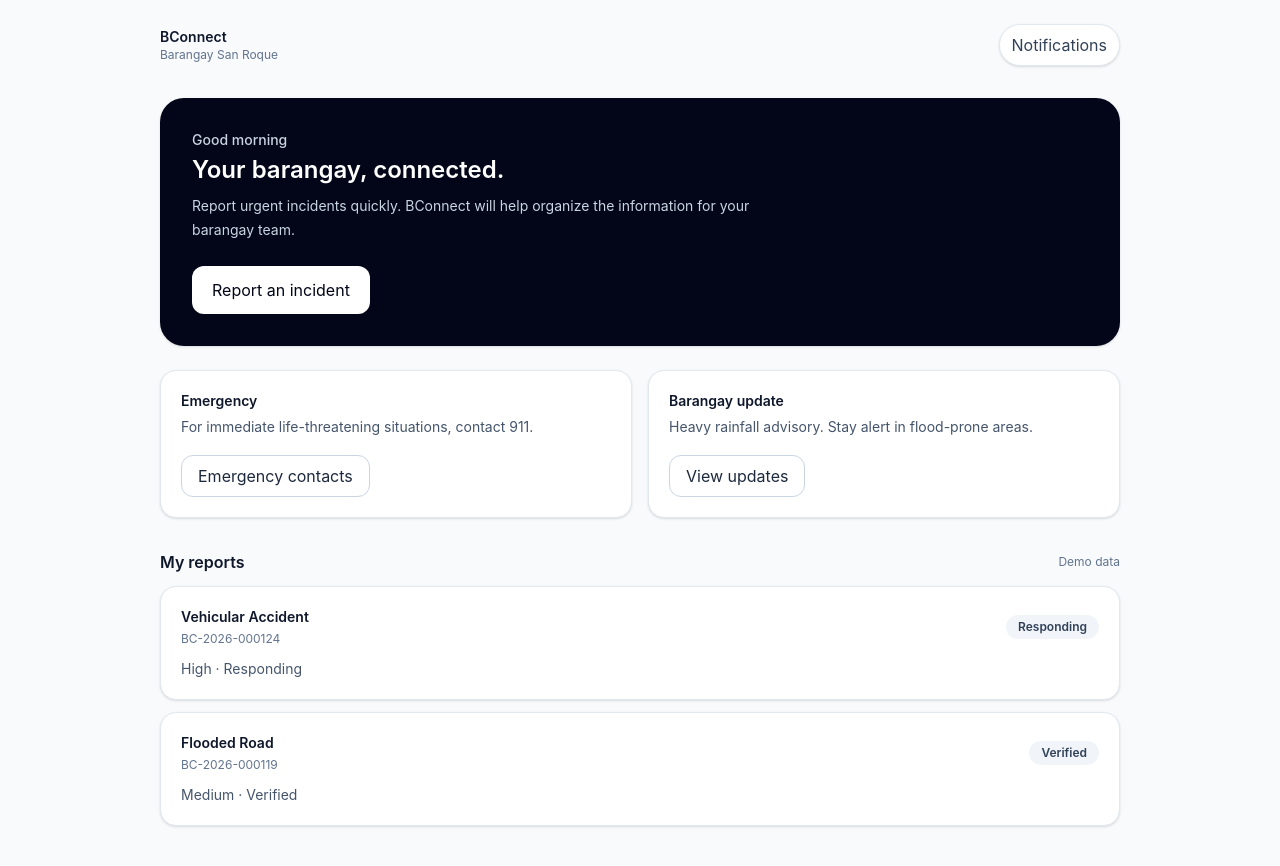
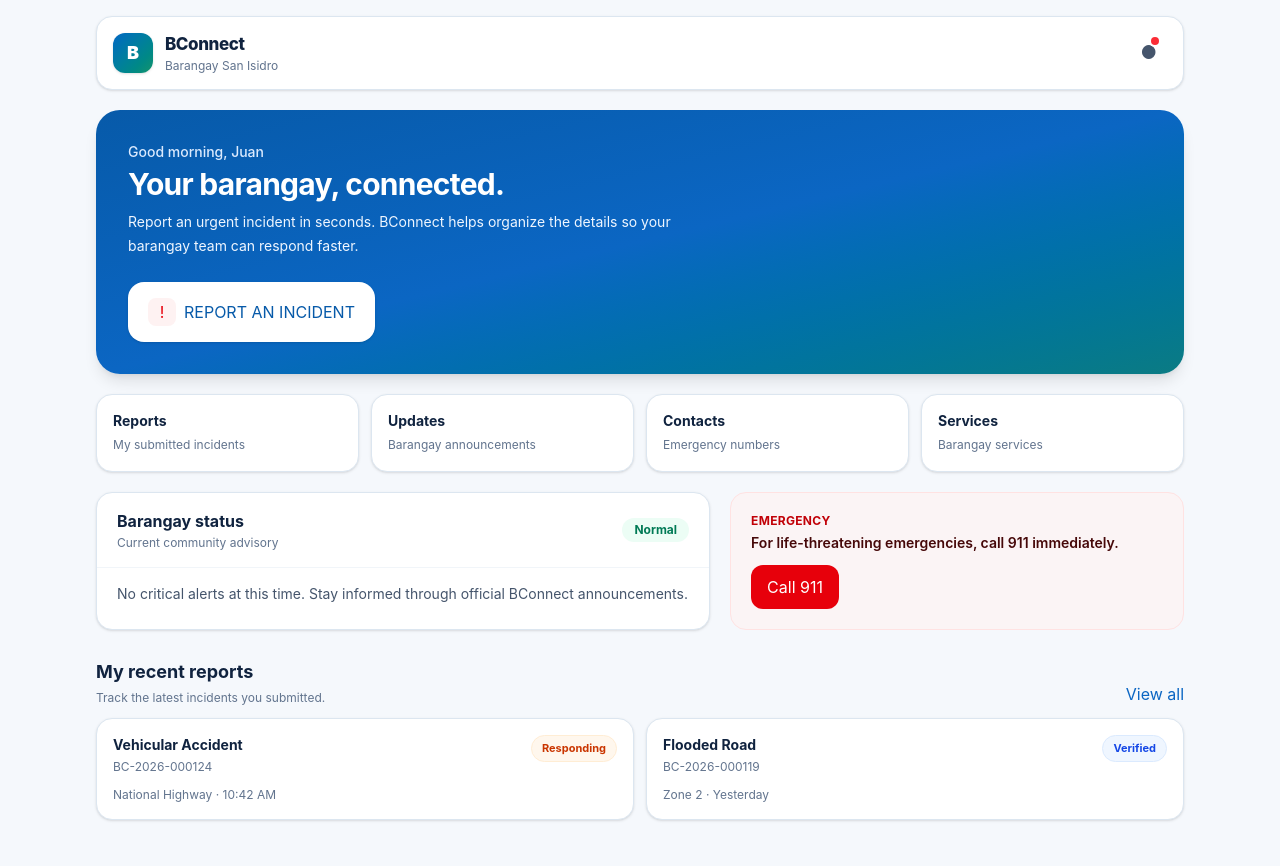
Before and after one commit to a3bcruz-jpg/BConnect, a Next.js app: page /resident in a window 1280 px wide. Shown: the top 866 px of the page. Built offline with nearby package versions, Linux system fonts and the light colour scheme.

Commit message:
feat: redesign resident home with BConnect civic UI

```diff
--- a/src/app/resident/page.tsx
+++ b/src/app/resident/page.tsx
@@ -1,76 +1,84 @@
+'use client';
+
 import Link from 'next/link';
 
 const reports = [
-  { id: 'BC-2026-000124', title: 'Vehicular Accident', meta: 'High · Responding', status: 'Responding' },
-  { id: 'BC-2026-000119', title: 'Flooded Road', meta: 'Medium · Verified', status: 'Verified' },
+  { id: 'BC-2026-000124', title: 'Vehicular Accident', meta: 'National Highway · 10:42 AM', status: 'Responding', tone: 'bg-orange-50 text-orange-700 border-orange-100' },
+  { id: 'BC-2026-000119', title: 'Flooded Road', meta: 'Zone 2 · Yesterday', status: 'Verified', tone: 'bg-blue-50 text-blue-700 border-blue-100' },
 ];
+
+function BrandMark() {
+  return <div className="flex h-10 w-10 items-center justify-center rounded-xl bg-gradient-to-br from-[#0b66c3] to-[#15936a] text-lg font-black text-white shadow-sm">B</div>;
+}
 
 export default function ResidentPage() {
   return (
-    <main className="min-h-screen bg-slate-50">
-      <div className="mx-auto flex min-h-screen max-w-5xl flex-col px-4 py-6 sm:px-6 lg:px-8">
-        <header className="flex items-center justify-between">
-          <div>
-            <p className="text-sm font-semibold text-slate-900">BConnect</p>
-            <p className="text-xs text-slate-500">Barangay San Roque</p>
+    <main className="min-h-screen bg-[#f5f8fc] pb-24 text-[#10233f] sm:pb-8">
+      <div className="mx-auto max-w-6xl px-4 py-4 sm:px-6 lg:px-8">
+        <header className="flex items-center justify-between rounded-2xl border border-[#dce6f0] bg-white px-4 py-3 shadow-sm">
+          <div className="flex items-center gap-3">
+            <BrandMark />
+            <div>
+              <p className="text-[17px] font-extrabold tracking-tight">BConnect</p>
+              <p className="text-xs text-slate-500">Barangay San Isidro</p>
+            </div>
           </div>
-          <button className="rounded-full border border-slate-200 bg-white px-3 py-2 text-sm font-medium text-slate-700 shadow-sm">
-            Notifications
+          <button aria-label="Notifications" className="relative rounded-xl p-2.5 text-slate-600 hover:bg-slate-50">
+            <span className="text-lg">●</span><span className="absolute right-2 top-2 h-2 w-2 rounded-full bg-red-500 ring-2 ring-white" />
           </button>
         </header>
 
-        <section className="mt-8 rounded-3xl bg-slate-950 p-6 text-white shadow-sm sm:p-8">
-          <p className="text-sm font-medium text-slate-300">Good morning</p>
-          <h1 className="mt-1 text-2xl font-semibold">Your barangay, connected.</h1>
-          <p className="mt-2 max-w-xl text-sm leading-6 text-slate-300">
-            Report urgent incidents quickly. BConnect will help organize the information for your barangay team.
-          </p>
-          <Link
-            href="/resident/report"
-            className="mt-6 inline-flex rounded-xl bg-white px-5 py-3 text-sm font-semibold text-slate-950 transition hover:bg-slate-100"
-          >
-            Report an incident
-          </Link>
-        </section>
-
-        <section className="mt-6 grid gap-4 sm:grid-cols-2">
-          <div className="rounded-2xl border border-slate-200 bg-white p-5 shadow-sm">
-            <p className="text-sm font-semibold text-slate-900">Emergency</p>
-            <p className="mt-1 text-sm leading-6 text-slate-600">For immediate life-threatening situations, contact 911.</p>
-            <button className="mt-4 rounded-xl border border-slate-300 px-4 py-2 text-sm font-semibold text-slate-800">
-              Emergency contacts
-            </button>
-          </div>
-          <div className="rounded-2xl border border-slate-200 bg-white p-5 shadow-sm">
-            <p className="text-sm font-semibold text-slate-900">Barangay update</p>
-            <p className="mt-1 text-sm leading-6 text-slate-600">Heavy rainfall advisory. Stay alert in flood-prone areas.</p>
-            <button className="mt-4 rounded-xl border border-slate-300 px-4 py-2 text-sm font-semibold text-slate-800">
-              View updates
-            </button>
+        <section className="mt-5 overflow-hidden rounded-3xl bg-gradient-to-br from-[#075aa9] via-[#0b66c3] to-[#0b7b83] p-6 text-white shadow-lg sm:p-8">
+          <div className="max-w-2xl">
+            <p className="text-sm font-medium text-blue-100">Good morning, Juan</p>
+            <h1 className="mt-1 text-2xl font-bold tracking-tight sm:text-3xl">Your barangay, connected.</h1>
+            <p className="mt-2 max-w-xl text-sm leading-6 text-blue-50">Report an urgent incident in seconds. BConnect helps organize the details so your barangay team can respond faster.</p>
+            <Link href="/resident/report" className="mt-6 inline-flex w-full items-center justify-center rounded-2xl bg-white px-5 py-4 text-sm font-extrabold text-[#075aa9] shadow-sm transition hover:bg-blue-50 sm:w-auto">
+              <span className="mr-2 inline-flex h-7 w-7 items-center justify-center rounded-lg bg-red-50 text-red-600">!</span>
+              REPORT AN INCIDENT
+            </Link>
           </div>
         </section>
 
-        <section className="mt-8 pb-8">
-          <div className="flex items-center justify-between">
-            <h2 className="text-base font-semibold text-slate-900">My reports</h2>
-            <span className="text-xs text-slate-500">Demo data</span>
+        <section className="mt-5 grid grid-cols-2 gap-3 sm:grid-cols-4">
+          {[
+            ['Reports', '/resident/reports/BC-2026-000124', 'My submitted incidents'],
+            ['Updates', '/notifications', 'Barangay announcements'],
+            ['Contacts', '#contacts', 'Emergency numbers'],
+            ['Services', '#services', 'Barangay services'],
+          ].map(([title, href, desc]) => (
+            <Link key={title} href={href} className="rounded-2xl border border-[#dce6f0] bg-white p-4 shadow-sm transition hover:-translate-y-0.5 hover:border-blue-200">
+              <p className="text-sm font-bold text-[#10233f]">{title}</p><p className="mt-1 text-xs leading-5 text-slate-500">{desc}</p>
+            </Link>
+          ))}
+        </section>
+
+        <section className="mt-5 grid gap-5 lg:grid-cols-[1.15fr_.85fr]">
+          <div className="rounded-2xl border border-[#dce6f0] bg-white shadow-sm">
+            <div className="flex items-center justify-between border-b border-slate-100 px-5 py-4">
+              <div><h2 className="font-bold">Barangay status</h2><p className="mt-0.5 text-xs text-slate-500">Current community advisory</p></div>
+              <span className="rounded-full bg-emerald-50 px-3 py-1 text-xs font-bold text-emerald-700">Normal</span>
+            </div>
+            <div className="px-5 py-4"><p className="text-sm text-slate-600">No critical alerts at this time. Stay informed through official BConnect announcements.</p></div>
           </div>
-          <div className="mt-3 space-y-3">
-            {reports.map((report) => (
-              <Link key={report.id} href={`/resident/reports/${report.id}`} className="block rounded-2xl border border-slate-200 bg-white p-5 shadow-sm transition hover:border-slate-300">
-                <div className="flex items-center justify-between gap-4">
-                  <div>
-                    <p className="text-sm font-semibold text-slate-900">{report.title}</p>
-                    <p className="mt-1 text-xs text-slate-500">{report.id}</p>
-                  </div>
-                  <span className="rounded-full bg-slate-100 px-3 py-1 text-xs font-semibold text-slate-700">{report.status}</span>
-                </div>
-                <p className="mt-3 text-sm text-slate-600">{report.meta}</p>
-              </Link>
-            ))}
+          <div className="rounded-2xl border border-red-100 bg-red-50/70 p-5">
+            <p className="text-xs font-bold uppercase tracking-wide text-red-700">Emergency</p>
+            <p className="mt-1 text-sm font-semibold text-red-950">For life-threatening emergencies, call 911 immediately.</p>
+            <a href="tel:911" className="mt-3 inline-flex rounded-xl bg-red-600 px-4 py-2.5 text-sm font-bold text-white hover:bg-red-700">Call 911</a>
+          </div>
+        </section>
+
+        <section className="mt-7 pb-4">
+          <div className="flex items-end justify-between"><div><h2 className="text-lg font-bold">My recent reports</h2><p className="mt-1 text-xs text-slate-500">Track the latest incidents you submitted.</p></div><Link href="/resident/reports/BC-2026-000124" className="text-xs font-bold text-[#0b66c3]">View all</Link></div>
+          <div className="mt-3 grid gap-3 sm:grid-cols-2">
+            {reports.map((report) => <Link key={report.id} href={`/resident/reports/${report.id}`} className="rounded-2xl border border-[#dce6f0] bg-white p-4 shadow-sm hover:border-blue-200">
+              <div className="flex items-start justify-between gap-3"><div><p className="text-sm font-bold">{report.title}</p><p className="mt-1 text-xs text-slate-500">{report.id}</p></div><span className={`rounded-full border px-2.5 py-1 text-[11px] font-bold ${report.tone}`}>{report.status}</span></div>
+              <p className="mt-3 text-xs text-slate-500">{report.meta}</p>
+            </Link>)}
           </div>
         </section>
       </div>
+      <nav className="fixed inset-x-0 bottom-0 z-20 border-t border-[#dce6f0] bg-white/95 px-4 py-2 backdrop-blur sm:hidden"><div className="mx-auto grid max-w-md grid-cols-4 text-center text-[11px] font-semibold text-slate-500"><Link href="/resident" className="py-2 text-[#0b66c3]">Home</Link><Link href="/resident/reports/BC-2026-000124" className="py-2">Reports</Link><Link href="/notifications" className="py-2">Updates</Link><Link href="#services" className="py-2">More</Link></div></nav>
     </main>
   );
 }
```
